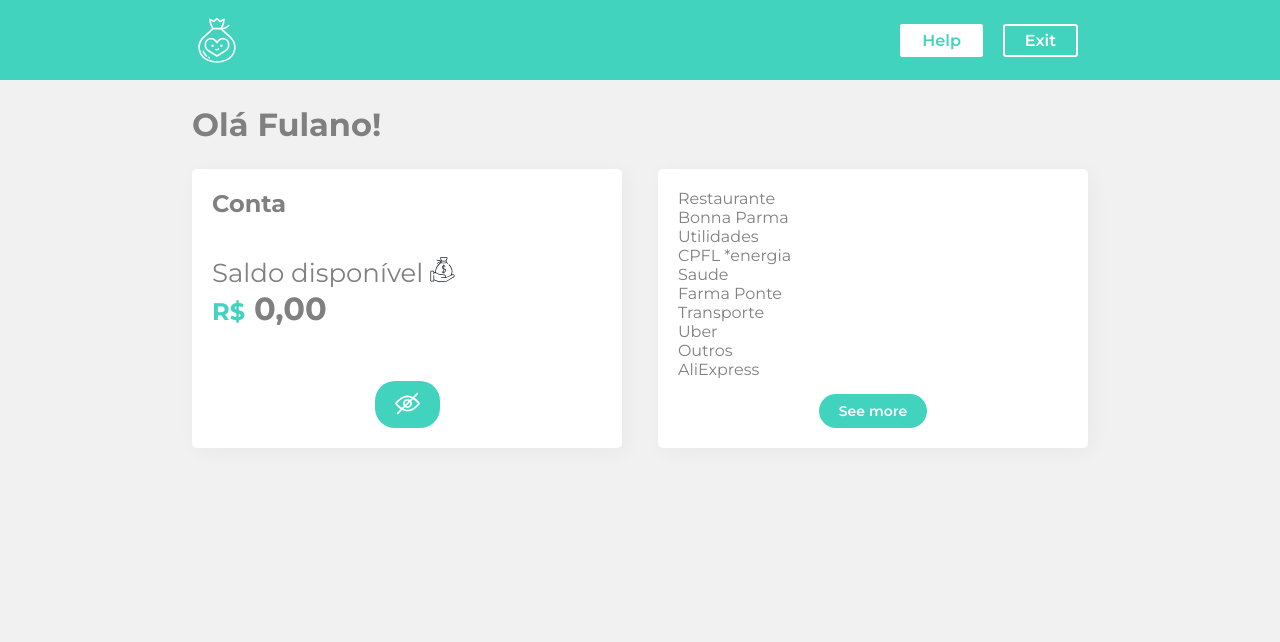
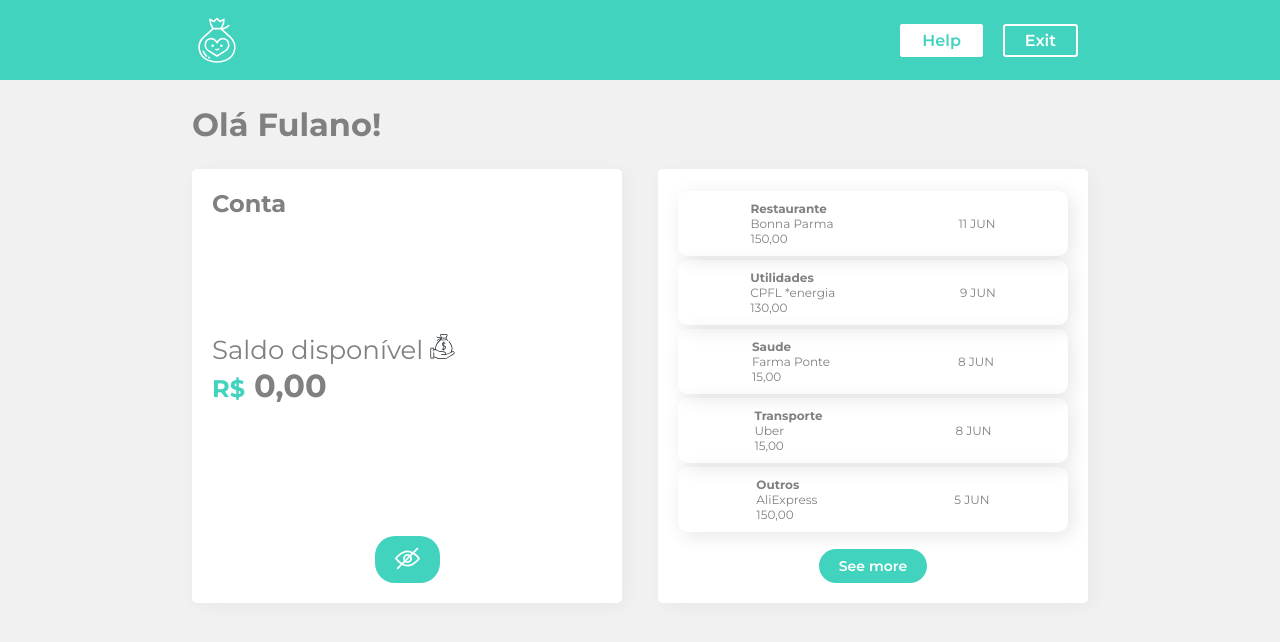
Before and after one commit to devcarolinealmeida/react-styled-components, a React (Create React App) app: page / in a window 1280 px wide. Shown: the top 642 px of the page. Built offline with nearby package versions, Linux system fonts and the light colour scheme.

Commit message:
feat: Item with props {type}{from}{value}

```diff
--- a/src/Components/Extrato/index.jsx
+++ b/src/Components/Extrato/index.jsx
@@ -3,17 +3,17 @@ import React from 'react';
 import { Box, Button } from '../UI';
 import { extratoLista } from '../../info';
 
+import Items from '../Items';
+
 const Extrato = () => {
     return <Box>
         { extratoLista.updates.map(( { id, type, value, date, from } ) => {
             return (
-            <div key={id}>
-                <div>{type}</div>
-                <div>{from}</div>
-            </div>)
+                <Items key={id} type={type} value={value} date={date} from={from} />
+            )
         })}
-    <Button>See more</Button>
-    </Box>
+        <Button>See more</Button>
+        </Box>
 }
 
 export default Extrato;
--- /dev/null
+++ b/src/Components/Item/index.jsx
@@ -0,0 +1,22 @@
+import React from 'react';
+
+import styled from 'styled-components';
+
+const Item = styled.div`
+    display: flex;
+    flex-direction: column;
+
+    .text-bold{
+        font-weight: bold;
+    }
+`
+
+export default ( { type, from, value } ) => {
+    return (
+        <Item>
+            <span className='text-bold'>{type}</span>
+            <span>{from}</span>
+            <span>{value}</span>
+        </Item>
+    )
+}
--- /dev/null
+++ b/src/Components/Items/index.jsx
@@ -0,0 +1,24 @@
+import React from 'react';
+
+import styled from 'styled-components';
+import Item from '../Item';
+
+const Items = styled.div`
+    box-shadow: 4px 4px 20px 0px rgba(0,0,0,0.1);
+    border-radius: 10px;
+    margin: 2px 0;
+    display: flex;
+    align-items: center;
+    justify-content: space-around;
+    padding: 10px;
+    font-size: 12px;
+`;
+
+export default (props) => {
+    return (
+        <Items>
+            <Item {...props}/>
+            <span>{props.date}</span>
+        </Items>
+    )
+}
```
